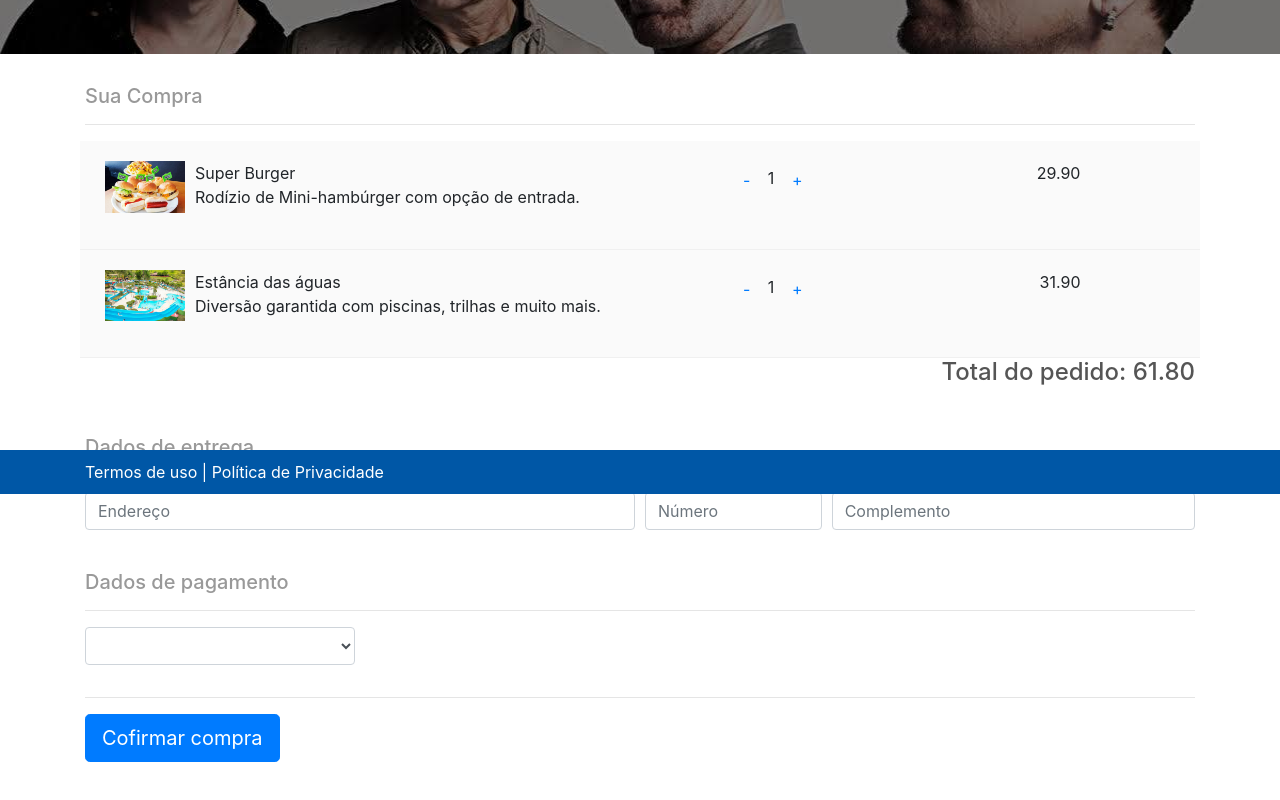
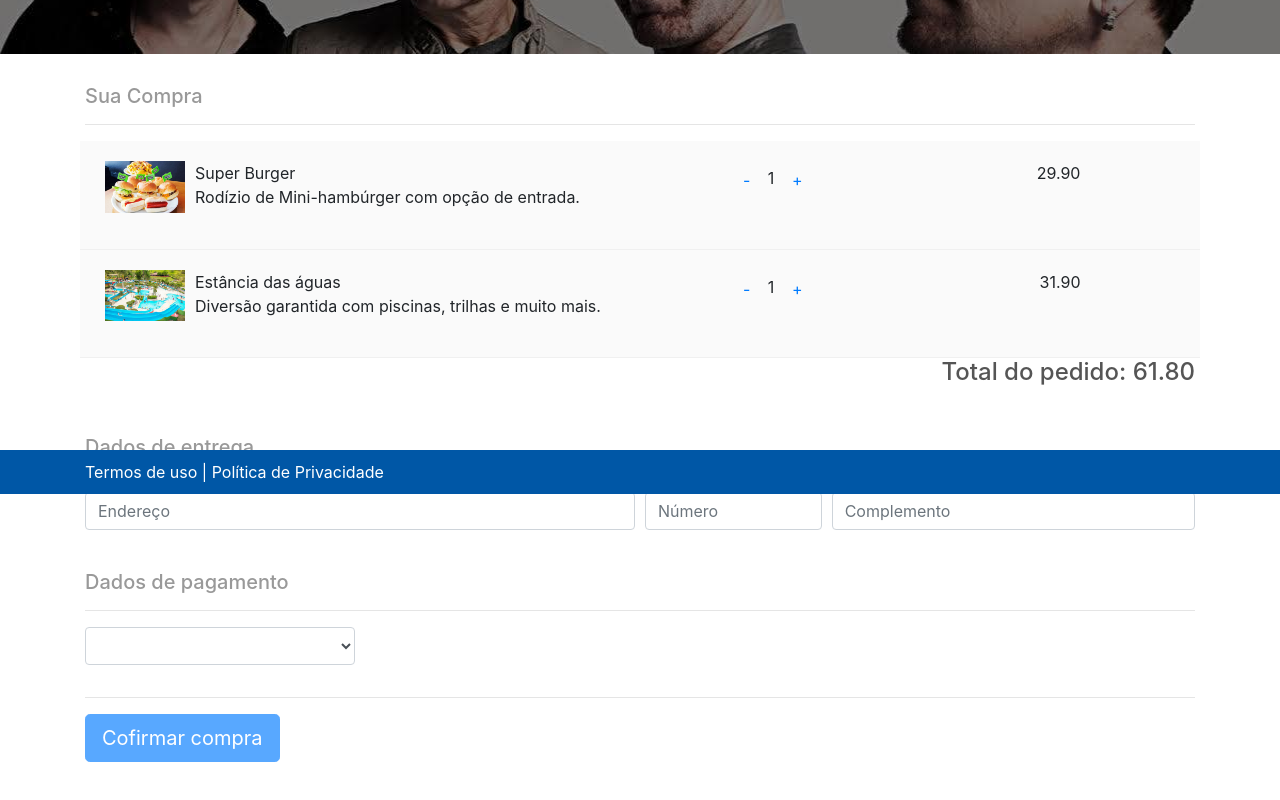
Before and after one commit to BrunoGuilherme14/passaro-urbano, an Angular app: page /pedido-reactive-forms in a window 1280 px wide. Shown: the part 306-1106 px from the top of the page. Built offline with nearby package versions, Linux system fonts and the light colour scheme.

Commit message:
Form - Reactive Forms - Validação

```diff
--- a/src/app/pedido-reactive-forms/pedido-reactive-forms.component.html
+++ b/src/app/pedido-reactive-forms/pedido-reactive-forms.component.html
@@ -127,6 +127,7 @@
         <button
           type="submit"
           class="btn btn-primary btn-lg"
+          [disabled]="!formPedido.valid"
         >Cofirmar compra</button>
       </form>
     </div>
--- a/src/app/pedido-template-forms/pedido-template-forms.component.html
+++ b/src/app/pedido-template-forms/pedido-template-forms.component.html
@@ -140,6 +140,7 @@
         <button
           type="submit"
           class="btn btn-primary btn-lg"
+          [disabled]="!formPedido.valid"
         >Cofirmar compra</button>
       </form>
       <div *ngIf="idPedido">
```
